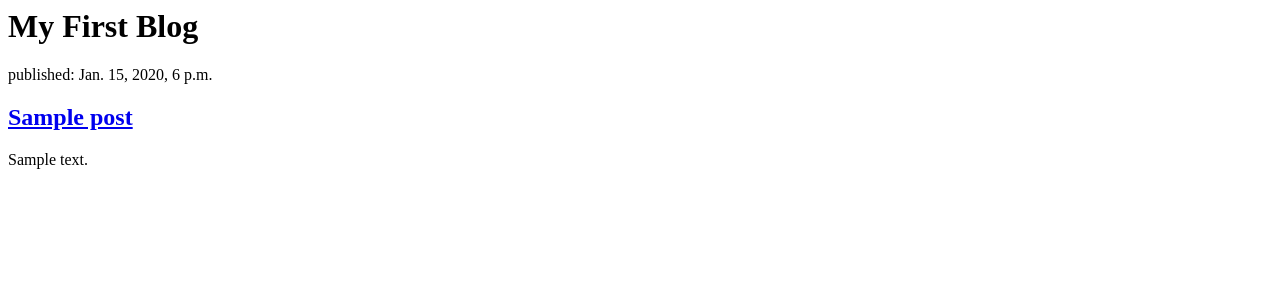
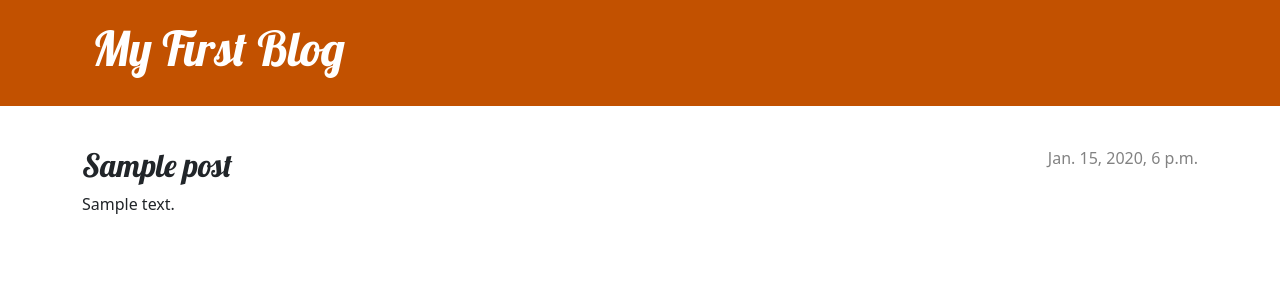
Before and after one commit to Galmic/Django_Girls_First_Blog, a Django app: page / in a window 1280 px wide. Shown: the top 300 px of the page. Run offline with Django 4.2, Linux system fonts and the light colour scheme; tables that the repository leaves empty hold one stand-in row (values such as "Sample post").

Commit message:
Added view and template for post and post detail

```diff
--- /dev/null
+++ b/first_blog/static/css/first_blog.css
@@ -0,0 +1,75 @@
+h1 a, h2 a {
+    color: #00c23a;
+    font-family: "Lobster";
+}
+
+.page-header {
+    background-color: #C25100;
+    margin-top: 0;
+    margin-bottom: 40px;
+    padding: 20px 20px 20px 40px;
+}
+
+.page-header h1,
+.page-header h1 a,
+.page-header h1 a:visited,
+.page-header h1 a:active {
+    color: #ffffff;
+    font-size: 36pt;
+    text-decoration: none;
+}
+
+h1,
+h2,
+h3,
+h4 {
+    font-family: 'Lobster', cursive;
+}
+
+.date {
+    color: #828282;
+}
+
+.save {
+    float: right;
+}
+
+.post-form textarea,
+.post-form input {
+    width: 100%;
+}
+
+.top-menu,
+.top-menu:hover,
+.top-menu:visited {
+    color: #ffffff;
+    float: right;
+    font-size: 26pt;
+    margin-right: 20px;
+}
+
+.post {
+    margin-bottom: 70px;
+}
+
+.post h2 a,
+.post h2 a:visited {
+    color: #000000;
+}
+
+.post > .date,
+.post > .actions {
+    float: right;
+}
+
+.btn-secondary,
+.btn-secondary:visited {
+    color: #C25100;
+    background: none;
+    border-color: #C25100;
+}
+
+.btn-secondary:hover {
+    color: #FFFFFF;
+    background-color: #C25100;
+}
--- /dev/null
+++ b/first_blog/templates/first_blog/base.html
@@ -0,0 +1,25 @@
+{% load static %}
+<!DOCTYPE html>
+<html>
+<head>
+    <link rel="stylesheet" href="https://fonts.googleapis.com/css?family=Lobster&subset=latin,latin-ext">
+    <link rel="stylesheet" href="https://cdn.jsdelivr.net/npm/bootstrap@5.1.3/dist/css/bootstrap.min.css" integrity="sha384-1BmE4kWBq78iYhFldvKuhfTAU6auU8tT94WrHftjDbrCEXSU1oBoqyl2QvZ6jIW3" crossorigin="anonymous">
+    <link rel="stylesheet" href="{% static "css/first_blog.css" %}">
+</head>
+<body>
+    <header class="page-header">
+        <div class="container">
+            <h1><a href="#">My First Blog</a></h1>
+        </div>
+</header>
+<main class="container">
+    <div class="row">
+        <div class="col">
+            {% block content %}
+            {% endblock %}
+        </div>
+    </div>
+</main>
+
+</body>
+</html>
--- a/first_blog/templates/first_blog/post_list.html
+++ b/first_blog/templates/first_blog/post_list.html
@@ -1,11 +1,12 @@
-<header>
-    <h1>My First Blog</h1>
-</header>
-
-{% for post in posts %}
-    <article>
-        <time>published: {{ post.published_date }}</time>
-        <h2><a href="#">{{ post.title }}</a></h2>
-        <p>{{ post.text |linebreaksbr }}</p>
-    </article>
-{% endfor %}
+{% extends "first_blog/base.html" %}
+{% block content %}
+    {% for post in posts %}
+        <article class="post">
+            {% if post.published_date %}
+                <time class="date">{{ post.published_date }}</time>
+            {% endif %}
+            <h2>{{ post.title }}</h2>
+            <p>{{ post.text |linebreaksbr }}</p>
+        </article>
+    {% endfor %}
+{% endblock %}
--- a/first_blog/urls.py
+++ b/first_blog/urls.py
@@ -3,4 +3,5 @@ from . import views
 
 urlpatterns = [
     path("", views.post_list, name="post_list"),
+    path("post/<int:pk>/", views.post_detail, name="post_detail"),
 ]
--- a/first_blog/views.py
+++ b/first_blog/views.py
@@ -1,4 +1,4 @@
-from django.shortcuts import render
+from django.shortcuts import render, get_object_or_404
 from django.utils import timezone
 from .models import Post
 
@@ -9,3 +9,8 @@ def post_list(request):
         "published_date"
     )
     return render(request, "first_blog/post_list.html", {"posts": posts})
+
+
+def post_detail(request, pk):
+    post = get_object_or_404(Post, pk=pk)
+    return render(request, "first_blog/post_detail.html", {"post": post})
```
Also changed, not shown: first_blog/templates/first_blog/post_detail.html (added, +13 -0 lines).
